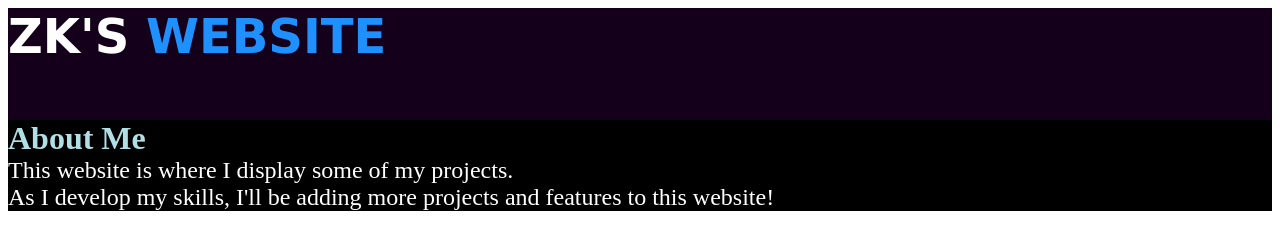
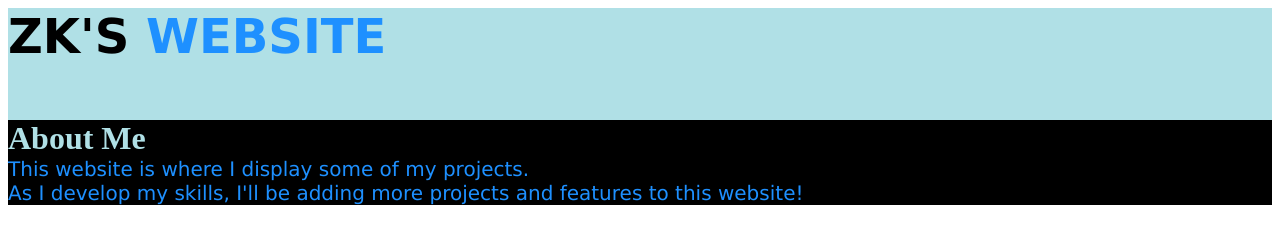
Before and after one commit to ZK333/Website.github.io, a plain HTML site: page index.html in a window 1280 px wide. Drawn offline with Linux system fonts and the light colour scheme.

Commit message:
Update index.html

```diff
--- a/index.html
+++ b/index.html
@@ -2,11 +2,12 @@
 <html>
 
 <head>
+<title>homepage</title>
 
 
 <style>
 h1{
-        color:white ;
+        color:black;
     font-family: verdana;
   font-size: 300%;
     display: inline;
@@ -23,16 +24,15 @@ h2 {
     style = "background-color:white";
     color:rgb(176, 224, 230);
     display: inline;
-    font-family: monospace;
+    font-family: Monospace;
     font-family:bold;
   font-size: 200%;
 }
 
 p1{
-    color:White;
-    font-family:Arial;
-    font-family:bold;
-    font-size: 150%;
+    color:Dodgerblue;
+    font-family:Verdana;
+    font-size: 125%;
 }
 
 </style>
@@ -41,7 +41,7 @@ p1{
 
 <body>
 
-<div style="background-color:rgb(20,0,26);">
+<div style="background-color:PowderBlue;">
 <h1> ZK'S </h1>
 <h3>  WEBSITE <br> <br></h3>
 </div>
```
